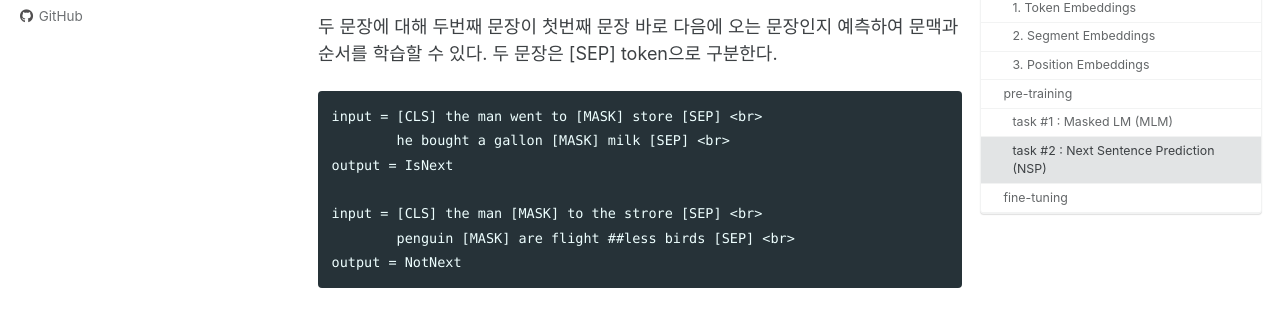
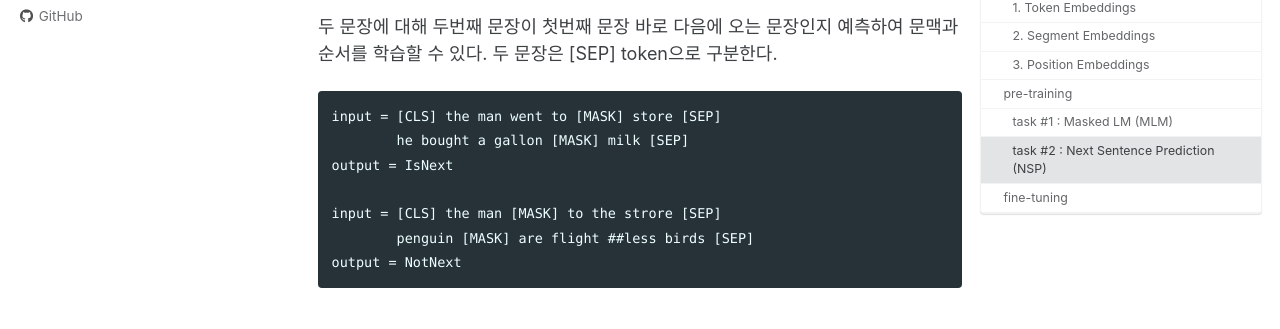
Before and after one commit to hryang06/hryang06.github.io, a Jekyll site: the page built from _posts/2020-07-15-BERT.md, in a window 1280 px wide and 900 px high, scrolled down 3351 px. Shown: the part 152-481 px from the top of the window. Built offline with Jekyll 4.4.1, drawn with Linux system fonts in a browser that asks for light colours; cached includes are drawn as plain includes; nearby versions of some CDN libraries.

Commit message:
Modify <br> in code section

```diff
--- a/_posts/2020-07-15-BERT.md
+++ b/_posts/2020-07-15-BERT.md
@@ -74,12 +74,12 @@ self-attention은 입력 위치는 고려하지 못하였다. 위치 정보를
 
 두 문장에 대해 두번째 문장이 첫번째 문장 바로 다음에 오는 문장인지 예측하여 문맥과 순서를 학습할 수 있다. 두 문장은 [SEP] token으로 구분한다.
 
-    input = [CLS] the man went to [MASK] store [SEP] <br>
-            he bought a gallon [MASK] milk [SEP] <br>
+    input = [CLS] the man went to [MASK] store [SEP]
+            he bought a gallon [MASK] milk [SEP]
     output = IsNext
 
-    input = [CLS] the man [MASK] to the strore [SEP] <br>
-            penguin [MASK] are flight ##less birds [SEP] <br>
+    input = [CLS] the man [MASK] to the strore [SEP]
+            penguin [MASK] are flight ##less birds [SEP]
     output = NotNext
 
 
```
